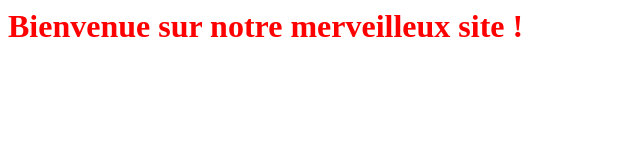
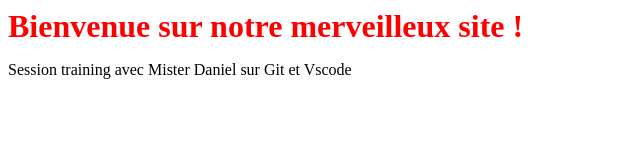
Before and after one commit to MrStanDu33/GitRP, a plain HTML site: page index.html in a window 1280 px wide. Shown: the whole page, without its empty margins (0-640 px from the left). Drawn offline with Linux system fonts and the light colour scheme.

Commit message:
📝 added p

```diff
--- a/index.html
+++ b/index.html
@@ -9,5 +9,6 @@
 </head>
 <body>
     <h1>Bienvenue sur notre merveilleux site !</h1>
+    <p>Session training avec Mister Daniel sur Git et Vscode</p>
 </body>
 </html>
```
